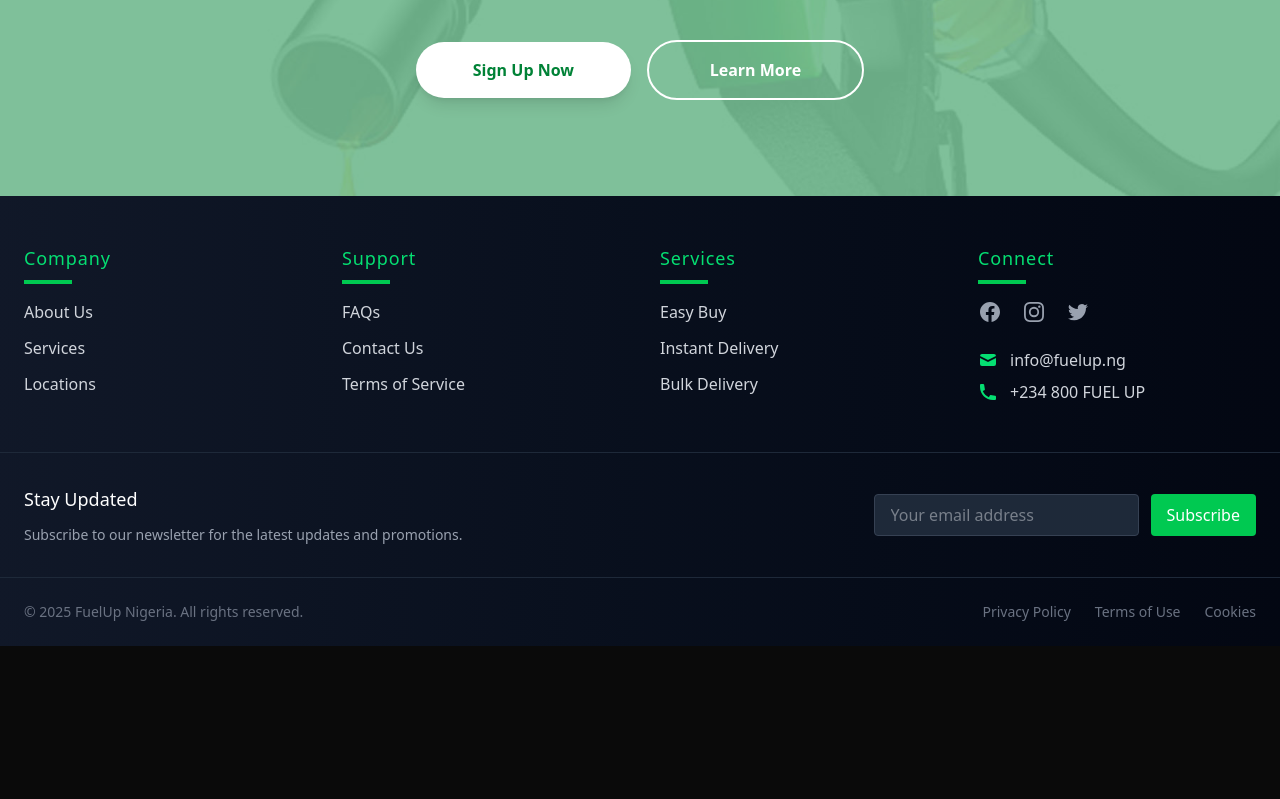
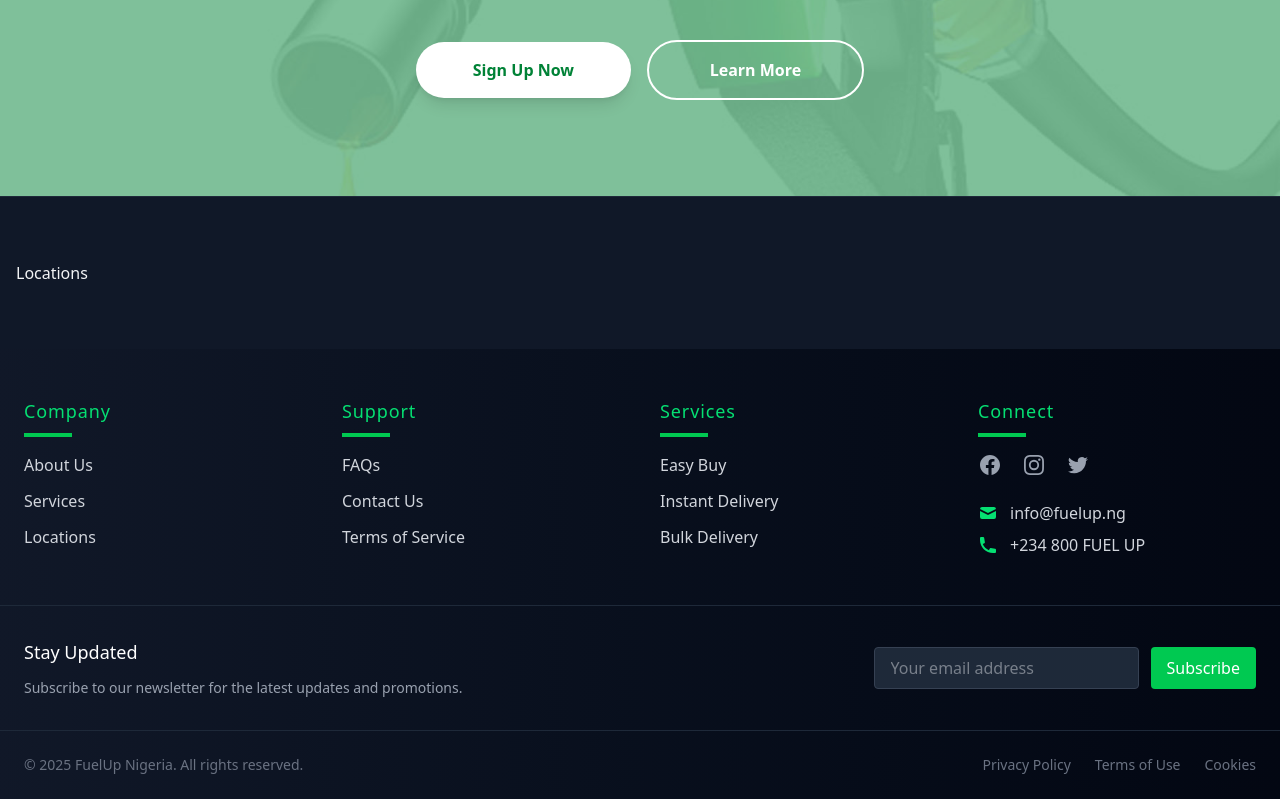
Before and after one commit to Adeboye22/user-fuelup, a React (Vite) app: page / in a window 1280 px wide. Shown: the part 5355-6154 px from the top of the page. Before the commit the page ends 6001 px from the top, so only its background shows below. Built offline with nearby package versions, Linux system fonts and the light colour scheme.

Commit message:
updated the location section once again

```diff
--- a/src/pages/Home.jsx
+++ b/src/pages/Home.jsx
@@ -185,6 +185,12 @@ const Home = () => {
           </div>
         </div>
       </div>
+
+      <div className="bg-gray-900 border-t border-gray-800">
+        <div id="locations" className="container mx-auto px-4 py-16">
+            Locations
+        </div>
+      </div>
     </div>
   )
 }
```
